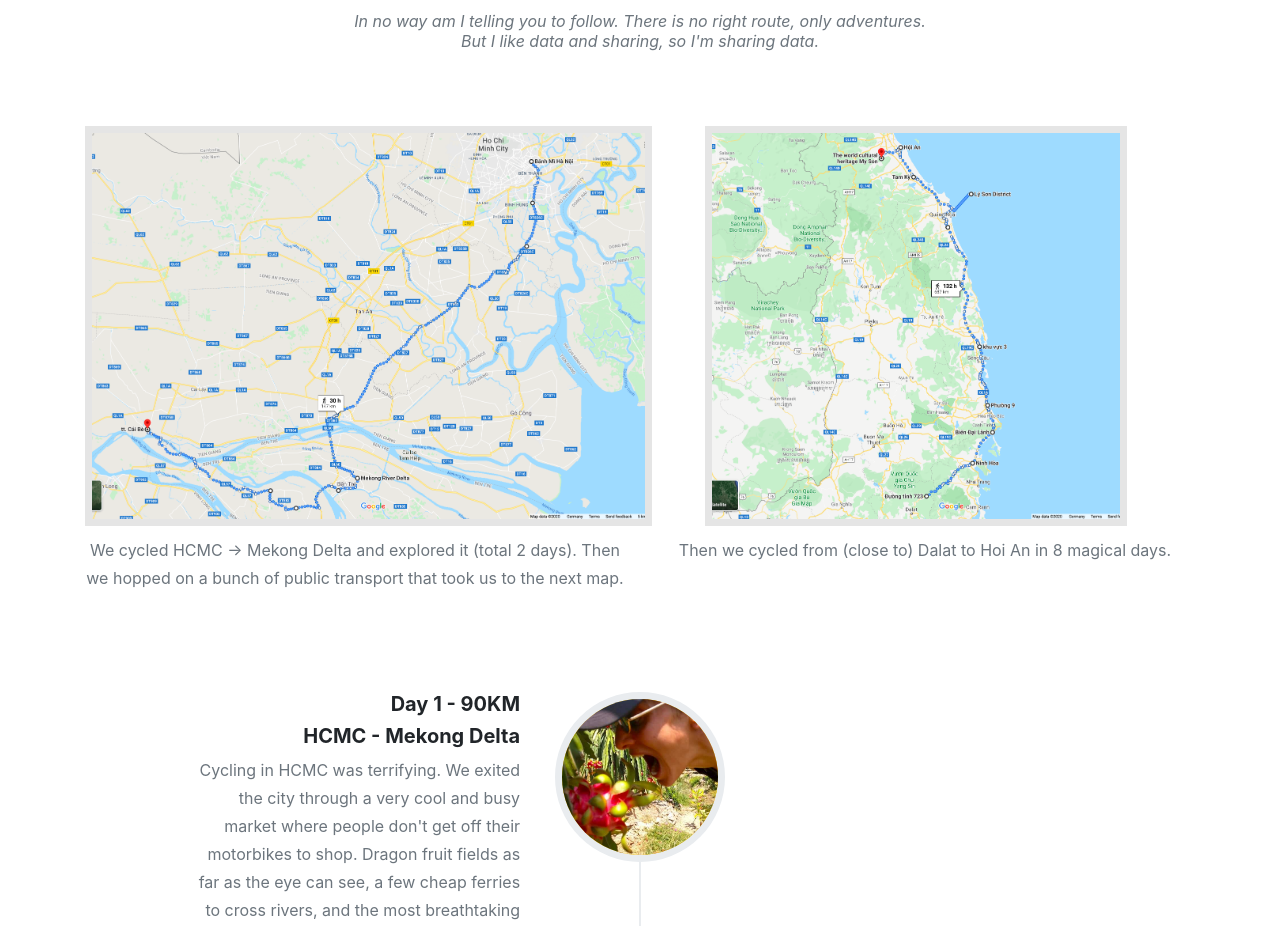
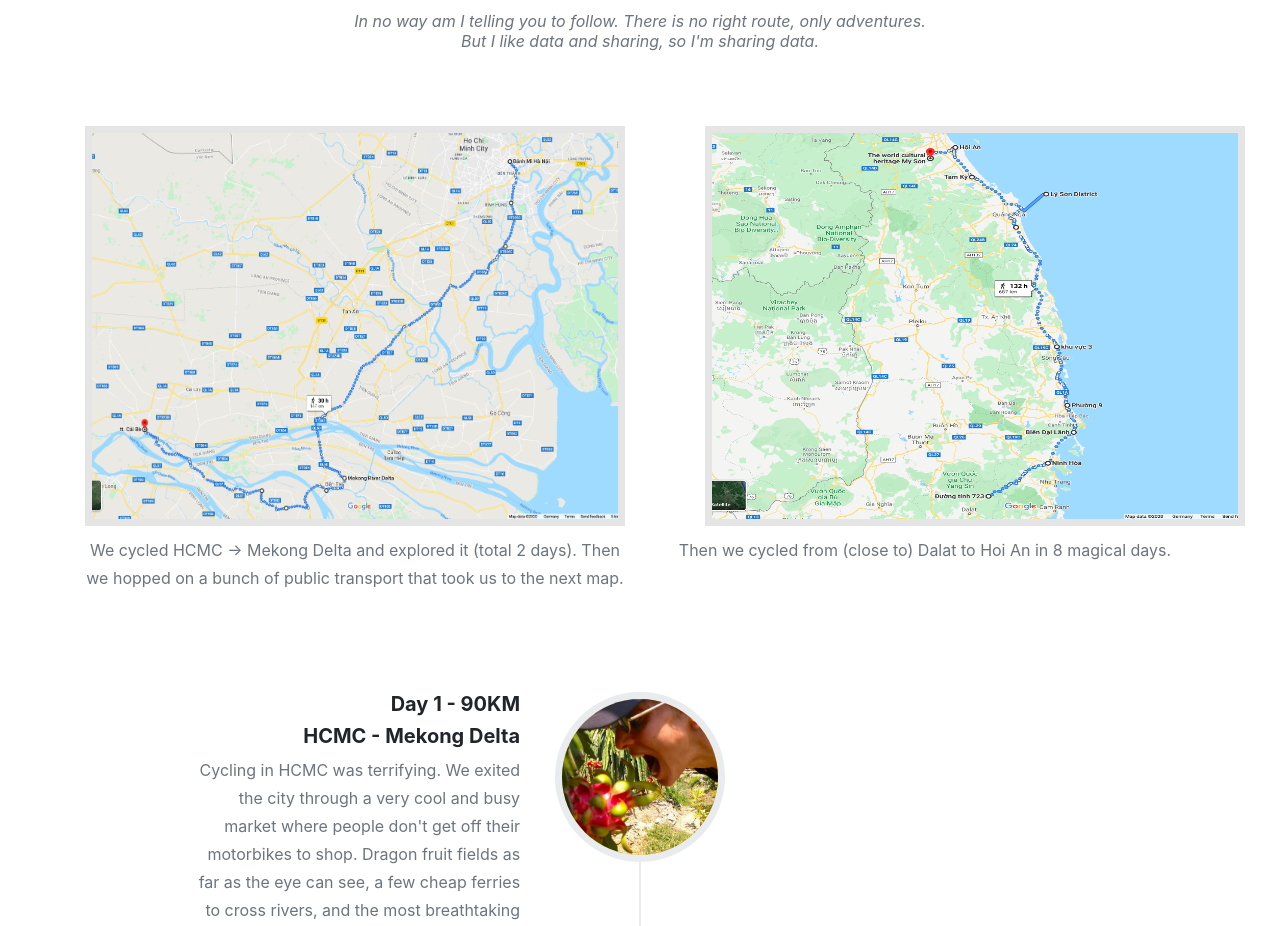
Before and after one commit to bellonet/cycling-vietnam, a website: page index.html in a window 1280 px wide. Shown: the part 6987-7913 px from the top of the page. Drawn offline with Linux system fonts and the light colour scheme; a web font is replaced by a local one.

Commit message:
mobile looks

```diff
--- a/index.html
+++ b/index.html
@@ -359,7 +359,7 @@
         <div class="col-md-6">
           <div class="route-maps">
             <a class="portfolio-link" data-toggle="modal" href="#mapModal1">
-              <img src="img/map1.png" loading="lazy" alt="map hcmc to mekong delta">
+              <img style="max-width:100%;width:100%;" src="img/map1.png" loading="lazy" alt="map hcmc to mekong delta">
             </a>
             <div class="text-center"><p class="large text-muted">We cycled HCMC &rarr; Mekong Delta and explored it (total 2 days). Then we hopped on a bunch of public transport that took us to the next map.</p></div>
           </div>
@@ -367,7 +367,7 @@
         <div class="col-md-6">
           <div class="route-maps">
             <a class="portfolio-link" data-toggle="modal" href="#mapModal2">
-              <img style="margin-left:50px" loading="lazy" src="img/map2.png" alt="map dalat to hoi an">
+              <img style="margin-left:50px;max-width:100%;width:100%;" loading="lazy" src="img/map2.png" alt="map dalat to hoi an">
             </a>
             <div class="text-center"><p class="large text-muted">Then we cycled from (close to) Dalat to Hoi An in 8 magical days.</p></div>
           </div>
```
